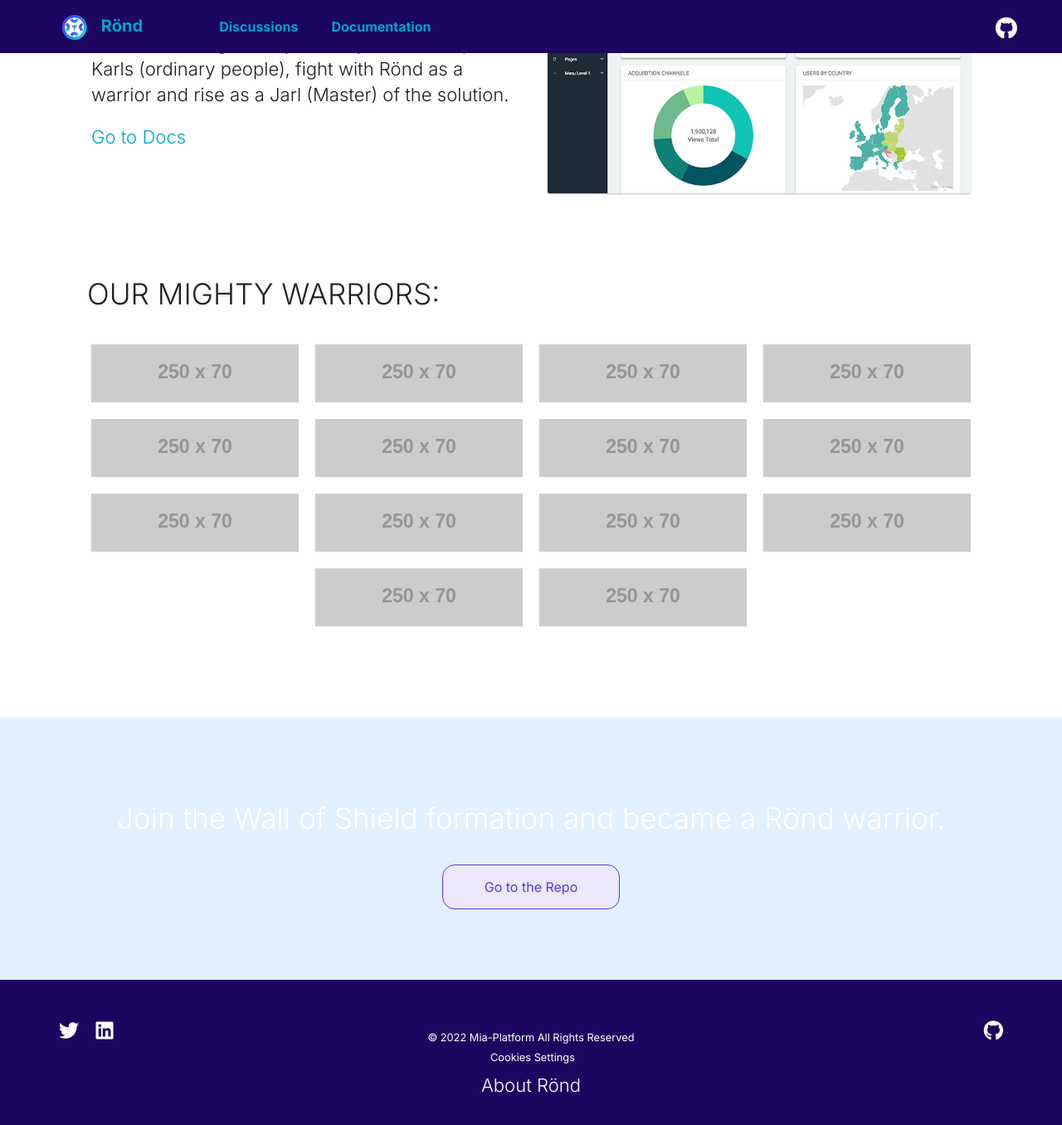
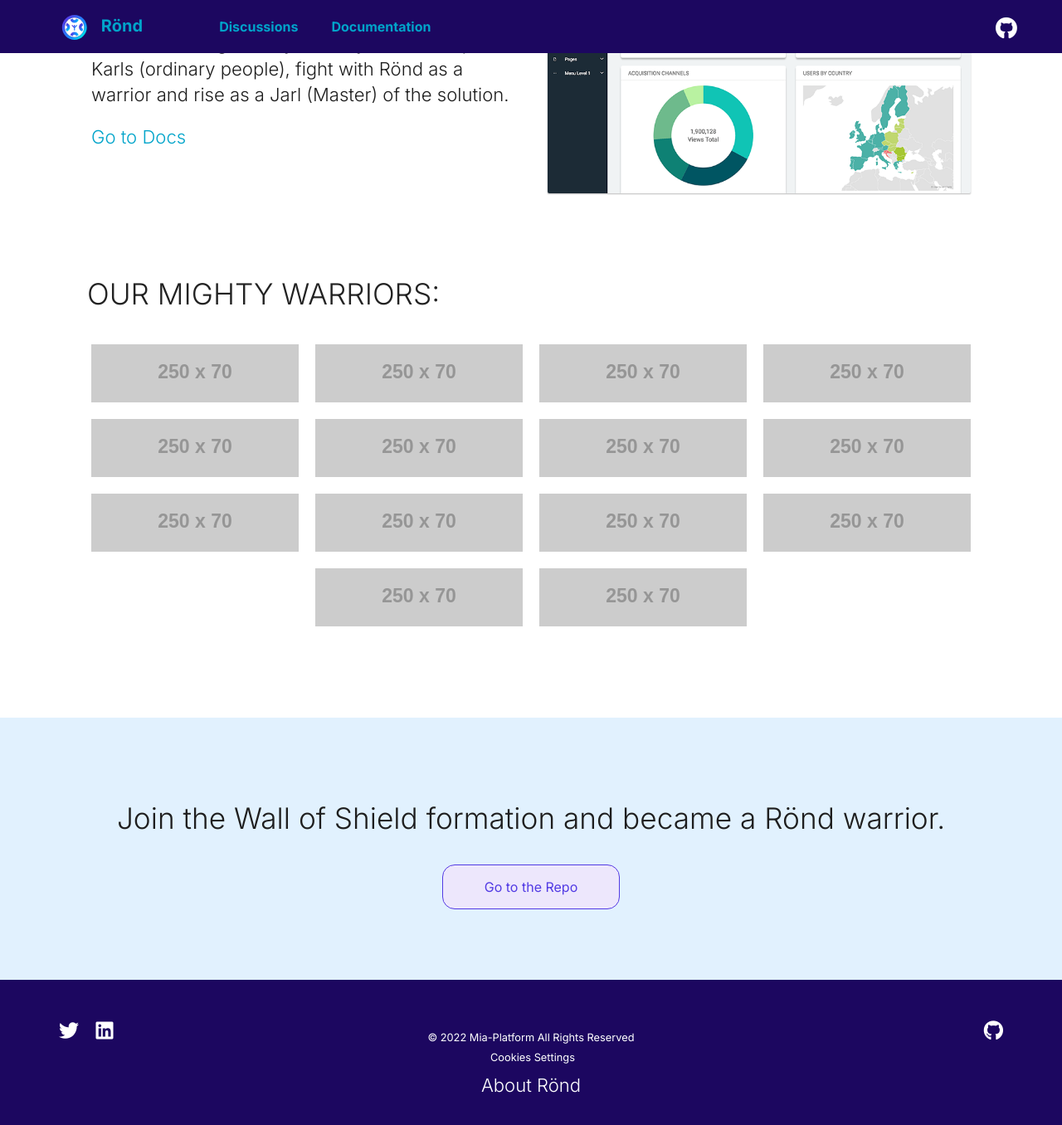
Before and after one commit to rond-authz/rond-authz.github.io, a Jekyll site: the page built from pages/index.md, in a window 1280 px wide and 1400 px high, scrolled down 2205 px. Shown: the top 1356 px of the window at 83% size. Built offline with Jekyll 4.4.1, drawn with Linux system fonts in a browser that asks for light colours.

Commit message:
Update home.css

```diff
--- a/assets/css/home.css
+++ b/assets/css/home.css
@@ -171,7 +171,7 @@ section+section {
 
 .bottom-cta {
     background: #E1F1FE;
-    color: #fff;
+    color: #1E1E1E;
     text-align: center;
     margin: 0;
     padding: 100px 0;
```
